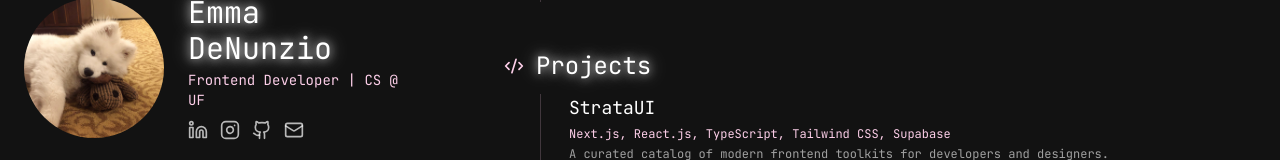
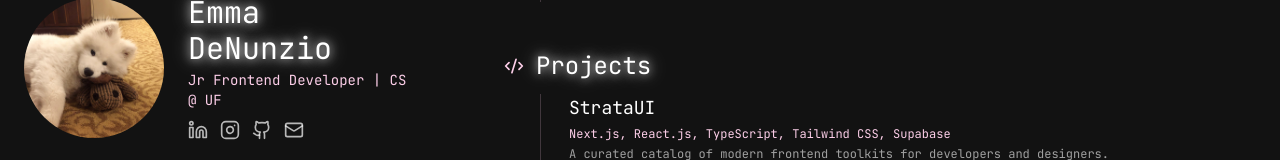
Before and after one commit to emijane/edenunz, a React (Vite) app in the folder portfolio/: page / in a window 1280 px wide. Shown: the part 359-519 px from the top of the page. Built offline with nearby package versions, Linux system fonts and the light colour scheme; no server answers.

Commit message:
updated profile card text

```diff
--- a/portfolio/src/layout/ProfileCard.jsx
+++ b/portfolio/src/layout/ProfileCard.jsx
@@ -13,7 +13,7 @@ export default function ProfileCard() {
             <img src={icon} alt="Icon" className='w-30 lg:w-35 rounded-full'/>
             <div className='text-left'>
               <h1 className="text-xl lg:text-3xl text-white text-glow">Emma DeNunzio</h1>
-              <p className='text-sm lg:text-lgfont-medium text-pink-200 mt-1'>Frontend Developer | CS @ UF</p>
+              <p className='text-sm lg:text-lgfont-medium text-pink-200 mt-1'>Jr Frontend Developer | CS @ UF</p>
               <div className='flex flex-row gap-3 mt-2'>
                 <Linkedin className='text-white/70 w-5 hover:text-white cursor-pointer' />
                 <Instagram className='text-white/70 w-5 hover:text-white cursor-pointer' />
```
